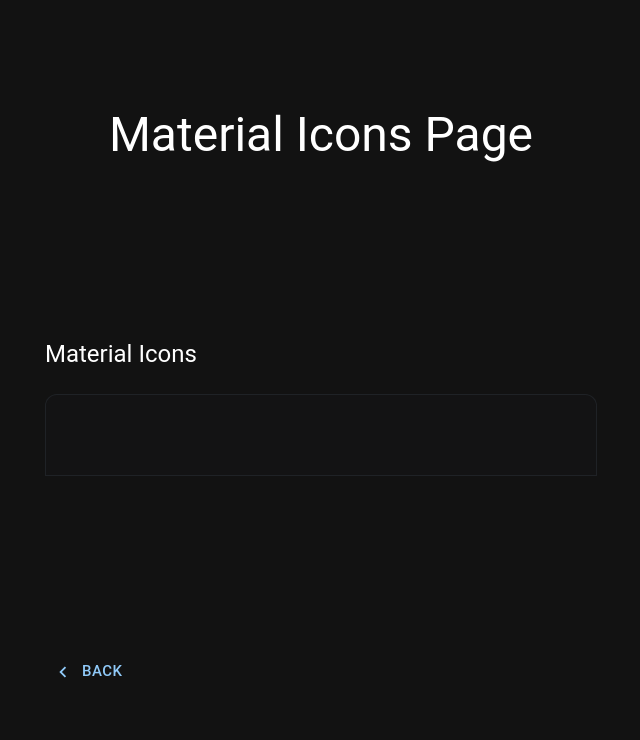
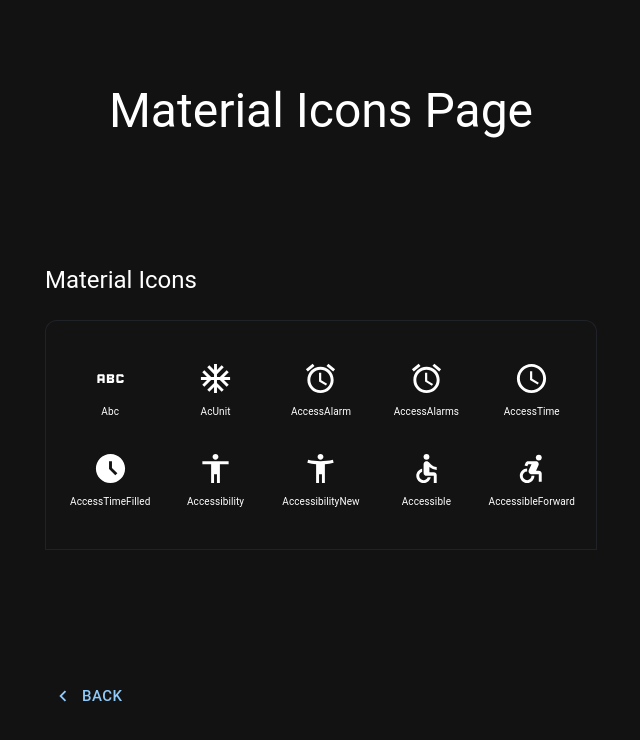
Before and after one commit to watcharakornton/mui_tutorials, a React (Vite) app: page /material-icons in a window 1280 px wide. Shown: the top 740 px of the page, without its empty margins (319-959 px from the left). Built offline with nearby package versions, Linux system fonts and the light colour scheme.

Commit message:
Add MaterialIconsFilled module into MaterialIcons component

```diff
--- a/src/data-display/MaterialIconsComponent.jsx
+++ b/src/data-display/MaterialIconsComponent.jsx
@@ -1,16 +1,54 @@
 import * as React from "react";
 import MyContainer from "../component/MyContainer";
 import {
+    Abc as AbcIcon,
+    AcUnit as AcUnitIcon,
+    AccessAlarm as AccessAlarmIcon,
+    AccessAlarms as AccessAlarmsIcon,
+    AccessTime as AccessTimeIcon,
+    AccessTimeFilled as AccessTimeFilledIcon,
+    Accessibility as AccessibilityIcon,
+    AccessibilityNew as AccessibilityNewIcon,
+    Accessible as AccessibleIcon,
+    AccessibleForward as AccessibleForwardIcon,
+} from "@mui/icons-material";
+import { Typography, Box, Grid } from "@mui/material";
 
-} from "@mui/icons-material";
-import {
+const icons = [
+    { component: AbcIcon, label: "Abc" },
+    { component: AcUnitIcon, label: "AcUnit" },
+    { component: AccessAlarmIcon, label: "AccessAlarm" },
+    { component: AccessAlarmsIcon, label: "AccessAlarms" },
+    { component: AccessTimeIcon, label: "AccessTime" },
+    { component: AccessTimeFilledIcon, label: "AccessTimeFilled" },
+    { component: AccessibilityIcon, label: "Accessibility" },
+    { component: AccessibilityNewIcon, label: "AccessibilityNew" },
+    { component: AccessibleIcon, label: "Accessible" },
+    { component: AccessibleForwardIcon, label: "AccessibleForward" },
+];
 
-} from "@mui/material";
-
-export const MaterialIcons = () => {
+export const MaterialIconsFilled = () => {
     return (
         <MyContainer title="Material Icons">
-
+            <Box display="flex" justifyContent="center" width="90%">
+                <Grid container spacing={4}  maxWidth={800}>
+                    {icons.map(({ component: Icon, label }, index) => (
+                        <Grid item xs={2.4} key={index}>
+                            <Box
+                                sx={{
+                                    display: "flex",
+                                    flexDirection: "column",
+                                    alignItems: "center",
+                                    justifyContent: "center",
+                                }}
+                            >
+                                <Icon fontSize="large" />
+                                <Typography sx={{ fontSize: "10px", mt: 1 }}>{label}</Typography>
+                            </Box>
+                        </Grid>
+                    ))}
+                </Grid>
+            </Box>
         </MyContainer>
-    )
-}
+    );
+};
--- a/src/pages/MaterialIconsPage.jsx
+++ b/src/pages/MaterialIconsPage.jsx
@@ -3,12 +3,12 @@ import { Container, Grid, Typography, Button, Divider } from "@mui/material";
 import { ChevronLeft as ChevronLeftIcon } from "@mui/icons-material";
 
 import {
-    MaterialIcons
+    MaterialIconsFilled,
 } from "../data-display/MaterialIconsComponent";
 
 const IconsPage = () => {
     const sections = [
-        <MaterialIcons />,
+        <MaterialIconsFilled />,
     ];
 
     return (
```
